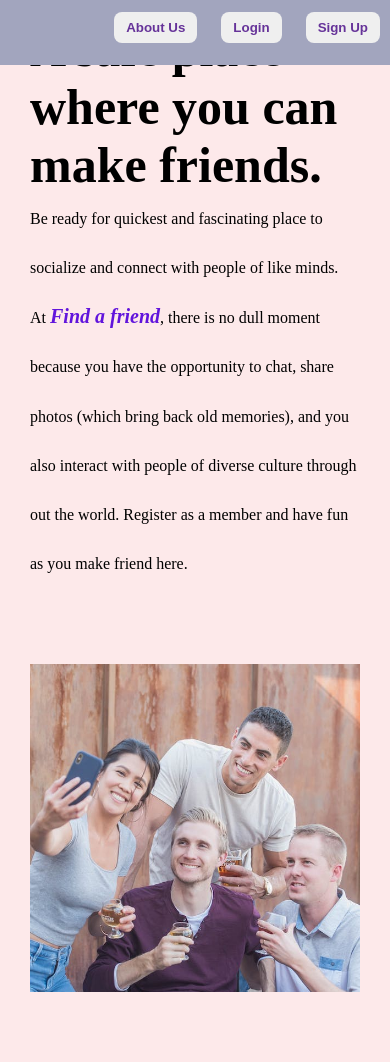
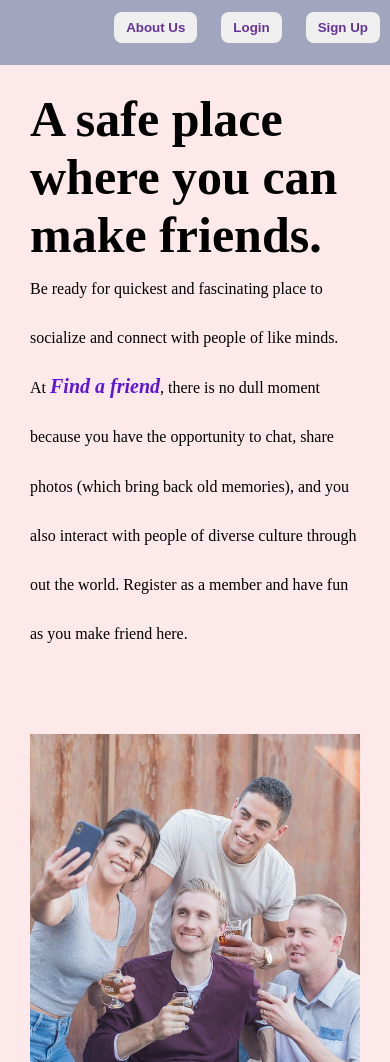
Before and after one commit to Adeyod/linkedWebpages, a plain HTML site: page index.html in a window 390 px wide. Shown: the top 1062 px of the page. Drawn offline with Linux system fonts and the light colour scheme.

Commit message:
i make changes to media query

```diff
--- a/index.css
+++ b/index.css
@@ -92,10 +92,12 @@ footer button {
 }
 .left_side {
   width: 100%;
-
+}
+h1 {
+  margin-top: 70px;
 }
 }
-@media (max-width: 450px) {
+@media (max-width: 445px) {
   .first_container {
     display: grid;
     grid-template-rows:min-content;
@@ -111,4 +113,8 @@ footer button {
 .second_container p {
   font-size: 30px;
 }
+h1 {
+  margin-top: 70px;
+  width:fit-content
 }
+}
```
